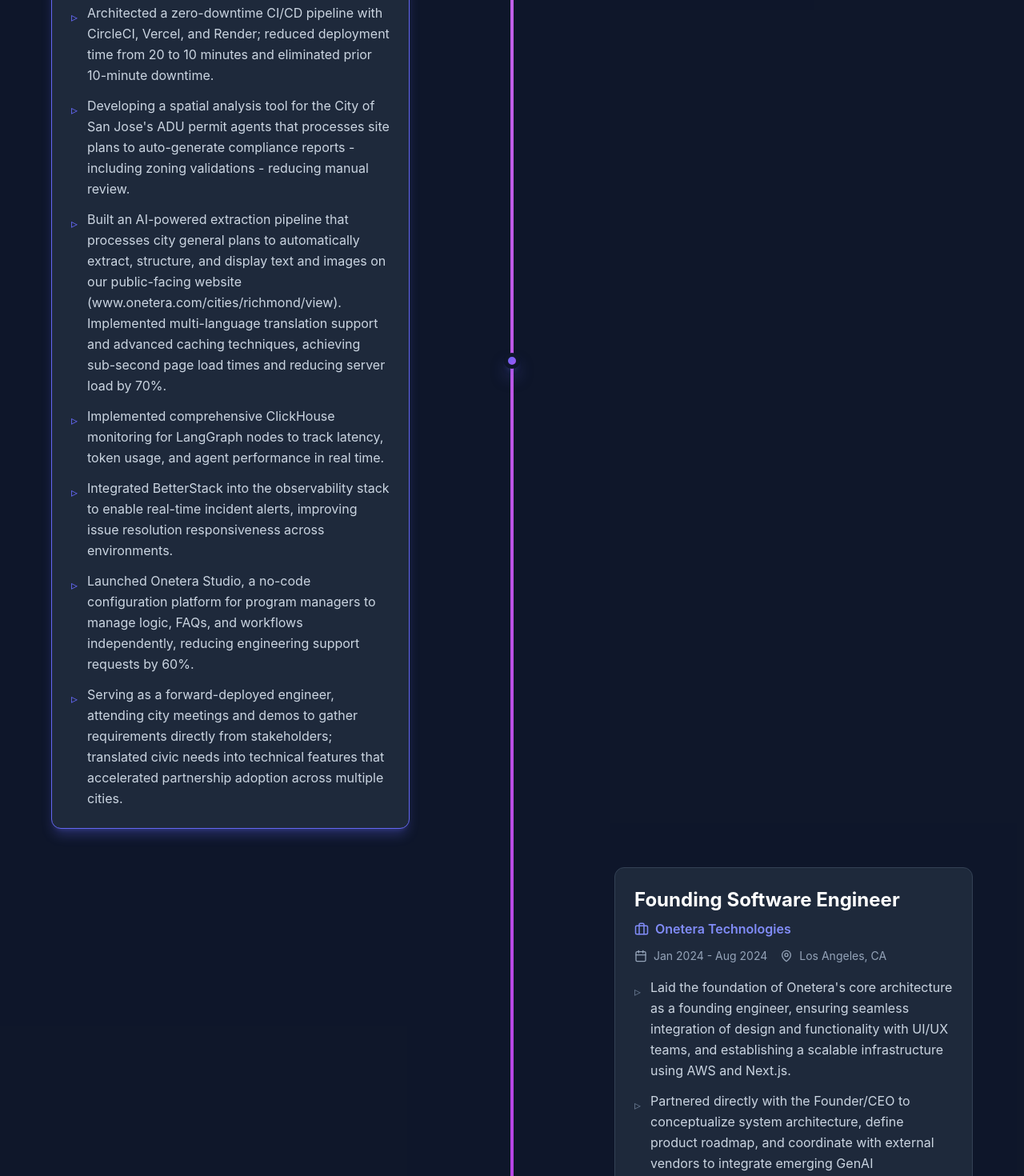
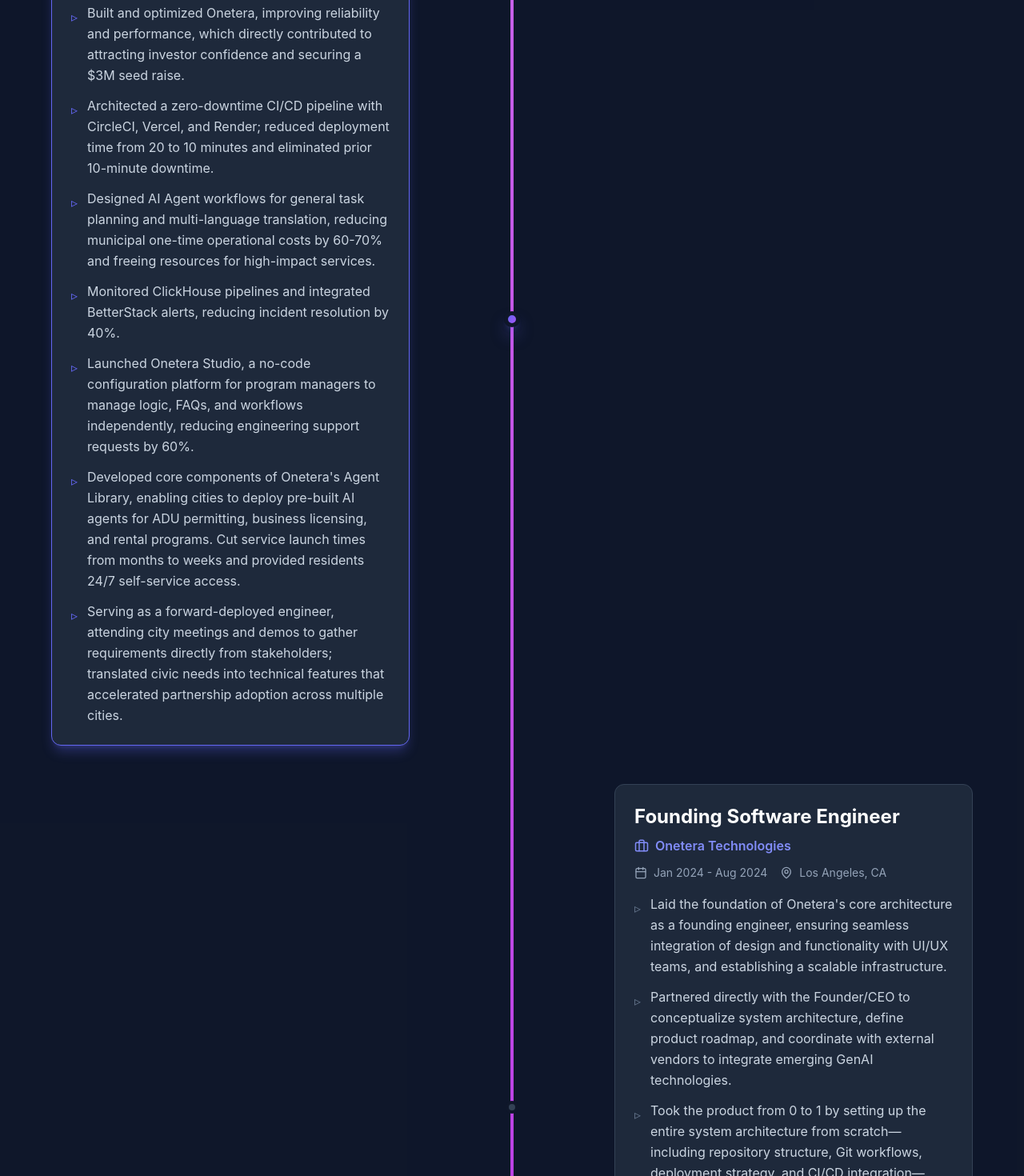
Before and after one commit to haripriyarao26/portfolio, a Next.js app: page / in a window 1280 px wide. Shown: the part 2020-3490 px from the top of the page at 80% size. Built offline with nearby package versions, Linux system fonts and the light colour scheme.

Commit message:
update resume

```diff
--- a/data/resume.ts
+++ b/data/resume.ts
@@ -70,7 +70,7 @@
   ],
   skills: {
     languages: ["Python", "JavaScript", "TypeScript", "C", "Java", "SQL", "HTML", "CSS", "GraphQL"],
-    frameworks: ["Next.js", "Flask", "Django", "Node.js", "Express", "CircleCI", "Vercel", "Render", "AWS"],
+    frameworks: ["Next.js", "Flask", "Django", "Node.js", "Express", "CircleCI", "Vercel", "Render", "AWS", "Supabase", "LangGraph"],
     libraries: ["React", "Chakra UI", "Bootstrap", "Scikit-Learn", "NLTK"],
     databases: ["PostgreSQL", "MongoDB", "Supabase", "ClickHouse"]
   },
@@ -81,12 +81,12 @@
       location: "Los Angeles, CA",
       period: "Sep 2024 - Present",
       achievements: [
+        "Built and optimized Onetera, improving reliability and performance, which directly contributed to attracting investor confidence and securing a $3M seed raise.",
         "Architected a zero-downtime CI/CD pipeline with CircleCI, Vercel, and Render; reduced deployment time from 20 to 10 minutes and eliminated prior 10-minute downtime.",
-        "Developing a spatial analysis tool for the City of San Jose's ADU permit agents that processes site plans to auto-generate compliance reports - including zoning validations - reducing manual review.",
-        "Built an AI-powered extraction pipeline that processes city general plans to automatically extract, structure, and display text and images on our public-facing website (www.onetera.com/cities/richmond/view). Implemented multi-language translation support and advanced caching techniques, achieving sub-second page load times and reducing server load by 70%.",
-        "Implemented comprehensive ClickHouse monitoring for LangGraph nodes to track latency, token usage, and agent performance in real time.",
-        "Integrated BetterStack into the observability stack to enable real-time incident alerts, improving issue resolution responsiveness across environments.",
+        "Designed AI Agent workflows for general task planning and multi-language translation, reducing municipal one-time operational costs by 60-70% and freeing resources for high-impact services.",
+        "Monitored ClickHouse pipelines and integrated BetterStack alerts, reducing incident resolution by 40%.",
         "Launched Onetera Studio, a no-code configuration platform for program managers to manage logic, FAQs, and workflows independently, reducing engineering support requests by 60%.",
+        "Developed core components of Onetera's Agent Library, enabling cities to deploy pre-built AI agents for ADU permitting, business licensing, and rental programs. Cut service launch times from months to weeks and provided residents 24/7 self-service access.",
         "Serving as a forward-deployed engineer, attending city meetings and demos to gather requirements directly from stakeholders; translated civic needs into technical features that accelerated partnership adoption across multiple cities."
       ]
     },
@@ -96,9 +96,9 @@
       location: "Los Angeles, CA",
       period: "Jan 2024 - Aug 2024",
       achievements: [
-        "Laid the foundation of Onetera's core architecture as a founding engineer, ensuring seamless integration of design and functionality with UI/UX teams, and establishing a scalable infrastructure using AWS and Next.js.",
+        "Laid the foundation of Onetera's core architecture as a founding engineer, ensuring seamless integration of design and functionality with UI/UX teams, and establishing a scalable infrastructure.",
         "Partnered directly with the Founder/CEO to conceptualize system architecture, define product roadmap, and coordinate with external vendors to integrate emerging GenAI technologies.",
-        "Took the product from 0 → 1 by setting up the entire system architecture from scratch - including repository structure, Git workflows, deployment strategy, and CI/CD integration - laying the foundation for a scalable product ecosystem.",
+        "Took the product from 0 to 1 by setting up the entire system architecture from scratch—including repository structure, Git workflows, deployment strategy, and CI/CD integration—laying the foundation for a scalable product ecosystem.",
         "Overhauled documentation standards, improving internal annotations and external developer guides, resulting in a 100% faster onboarding process for new team members.",
         "Developed and launched www.onetera.com, ensuring responsive, accessible and visually cohesive UI/UX using customized Chakra UI components."
       ]
@@ -121,10 +121,8 @@
       period: "Jun 2021 - Jul 2022",
       achievements: [
         "Collaborated with cross-functional teams to build an enterprise recruitment platform supporting 4K+ employees, improving hiring visibility and data workflows.",
-        "Reduced the recruitment cycle time by 90% through workflow automation and reactive programming principles, significantly increasing process throughput.",
         "Developed two major system modules: a Hiring Flow for streamlined onboarding and a Candidate Portal, enhancing UI/UX with responsive front-end design.",
-        "Built an Analytics Dashboard with ANT Design, enabling executives to visualize hiring data through pie, line, and bar charts.",
-        "Implemented business logic for managing 100K+ candidate records and extended user flows to support new enterprise requirements."
+        "Built an Analytics Dashboard with ANT Design, enabling executives to visualize hiring data through pie, line, and bar charts."
       ]
     }
   ],
```
